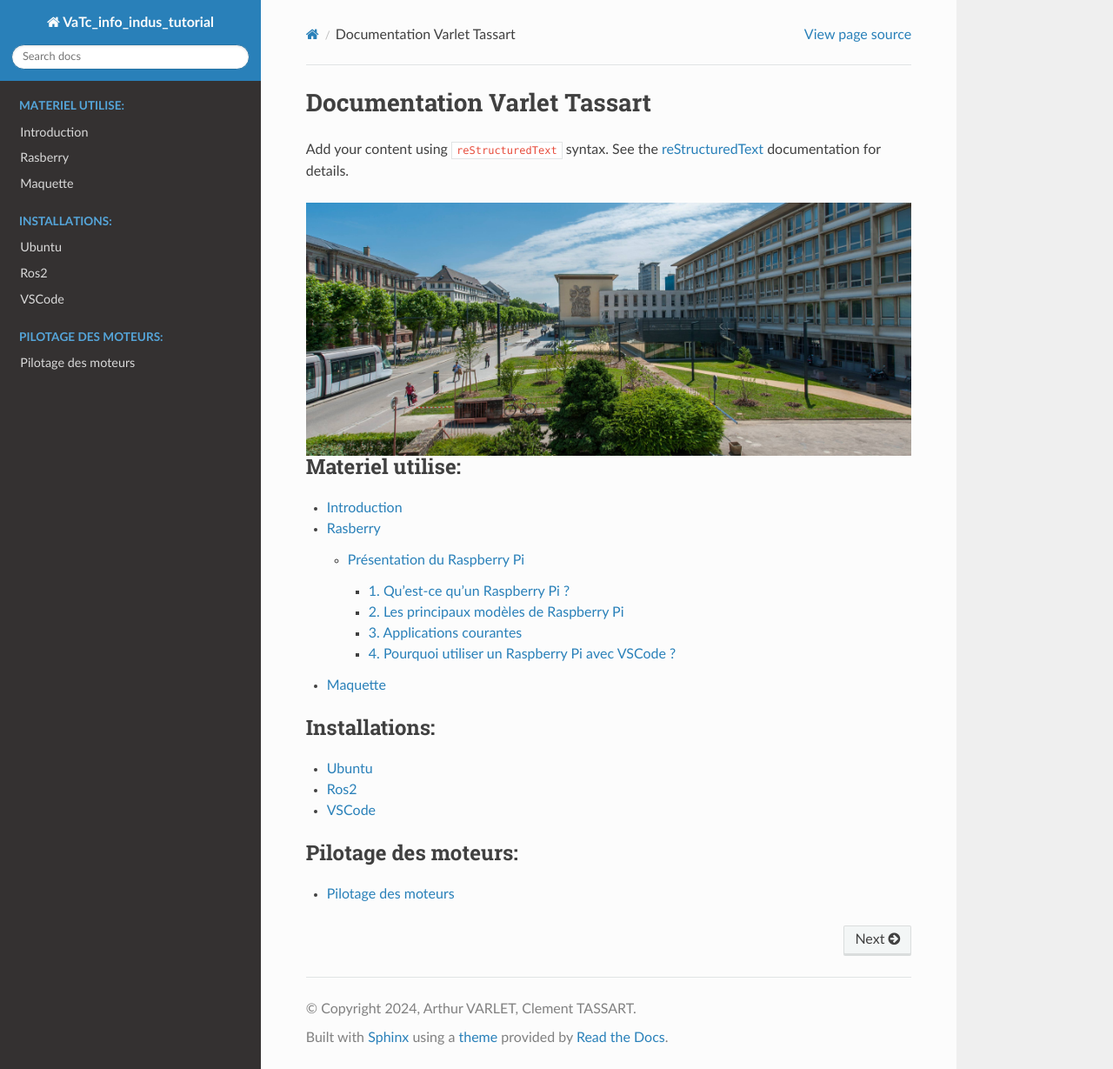
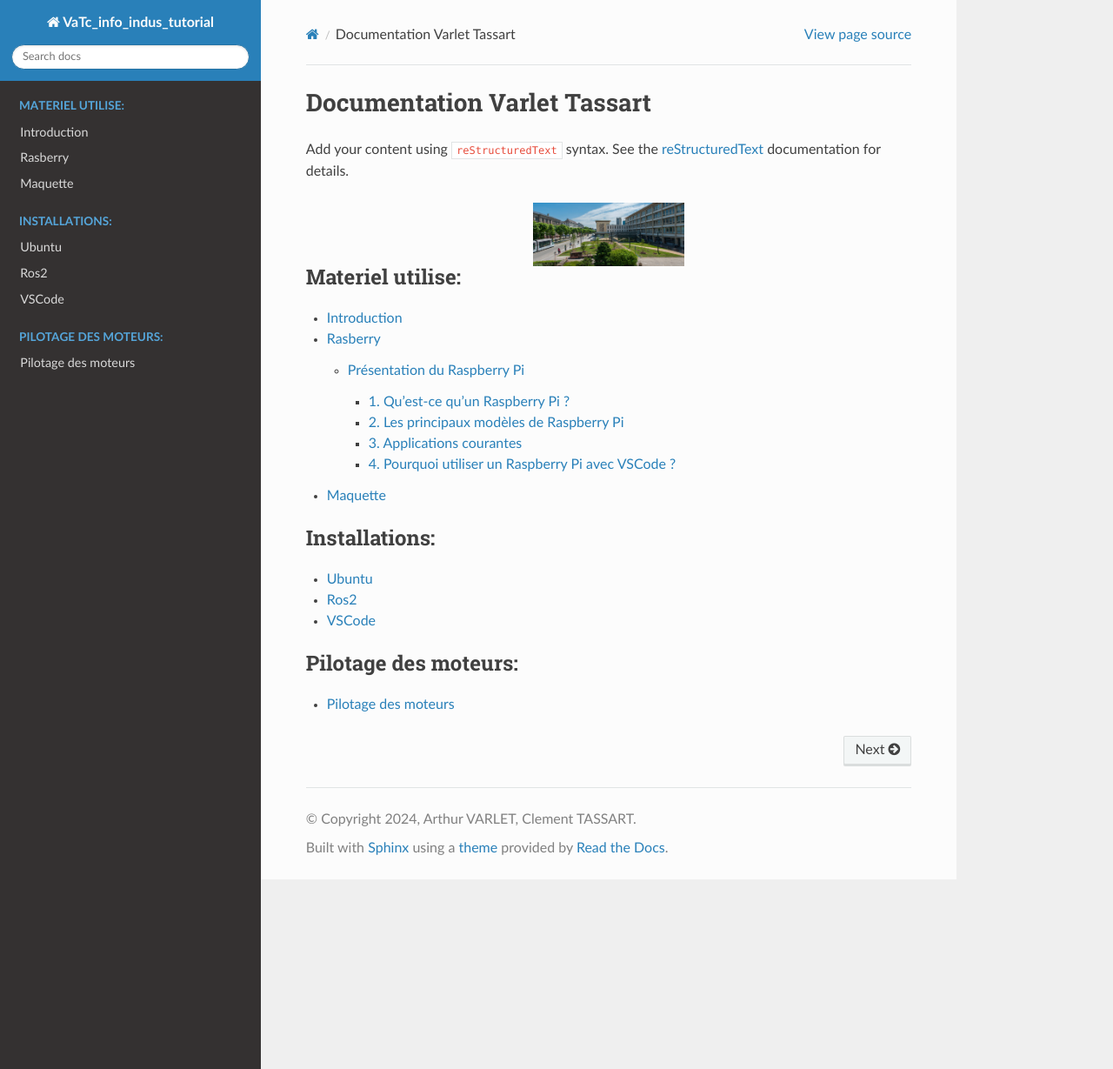
Before and after one commit to Aarthur371/info_indus_tutorial, a Sphinx documentation site: the page built from doc/sphinx/source/index.rst, in a window 1280 px wide and 1229 px high. Shown: the whole window at 87% size. Built offline with Sphinx 7.4.7 and the Read the Docs theme 3.1.0, drawn with Linux system fonts in a browser that asks for light colours.

```diff
--- a/doc/sphinx/source/index.rst
+++ b/doc/sphinx/source/index.rst
@@ -11,7 +11,7 @@ Add your content using ``reStructuredText`` syntax. See the
 documentation for details.
 
 .. image:: ressources/img/insa.jpg
-   :width: 100%
+   :width: 25%
    :align: center
 
 .. toctree::
--- a/doc/sphinx/source/intro.rst
+++ b/doc/sphinx/source/intro.rst
@@ -3,3 +3,8 @@ Introduction
 *********
 
 Cette page de documentation a �t� r�dig�e dans le cadre de notre projet d'informatique industrielle � **l'INSA Strasbourg**.
+Elle détaille la configuration d'une carte Rasberry Pi pour piloter une maquette de pantographe avec des moteurs `Dynamixel`_ sous `ROS 2`_.
+
+
+.. _Dynamixel: https://www.robotis.us/dynamixel/
+.. _ROS : https://docs.ros.org/en/humble/index.html
```
